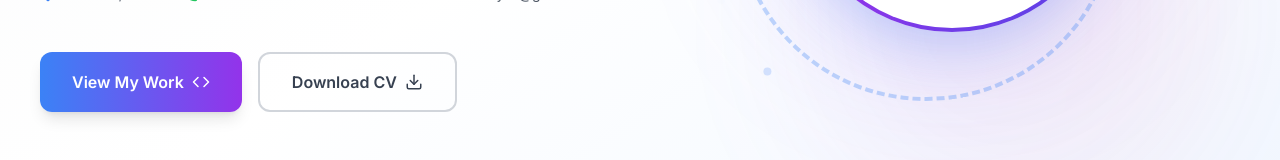
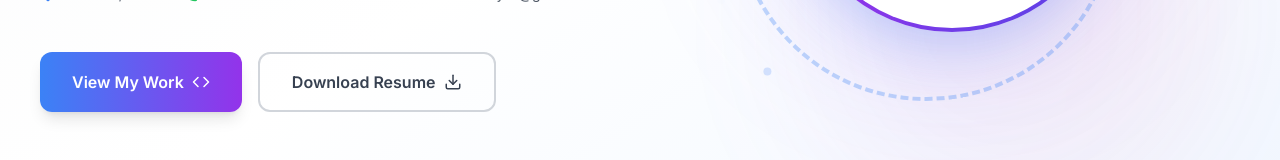
Before and after one commit to shanmukhasaireddy13/portfolio, a React (Vite) app in the folder frontend/: page / in a window 1280 px wide. Shown: the part 541-701 px from the top of the page. Built offline with nearby package versions, Linux system fonts and the light colour scheme.

Commit message:
Update Home.jsx

```diff
--- a/frontend/src/pages/Home.jsx
+++ b/frontend/src/pages/Home.jsx
@@ -385,7 +385,7 @@ const Home = () => {
               <motion.a
                 href="https://drive.google.com/file/d/1T2ovn3WbnFihBeRqjgH686bbYwPWVpcF/view?usp=drive_link"
                 onClick={(e) => {
-                  e.preventDefault()
+                  // e.preventDefault()
                   // Here you would typically trigger a download of your resume
                   console.log('Resume download triggered')
                 }}
@@ -393,7 +393,7 @@ const Home = () => {
                 whileHover={{ scale: 1.05 }}
                 whileTap={{ scale: 0.95 }}
               >
-                <span>Download CV</span>
+                <span>Download Resume</span>
                 <Download size={18} className="group-hover:animate-bounce" />
               </motion.a>
             </motion.div>
```
